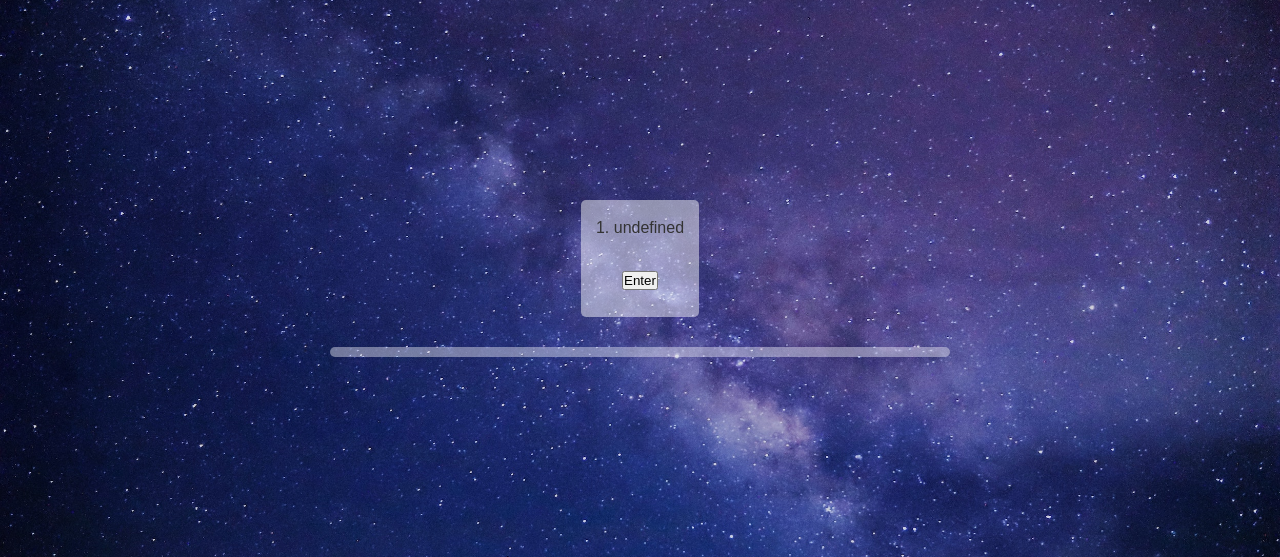
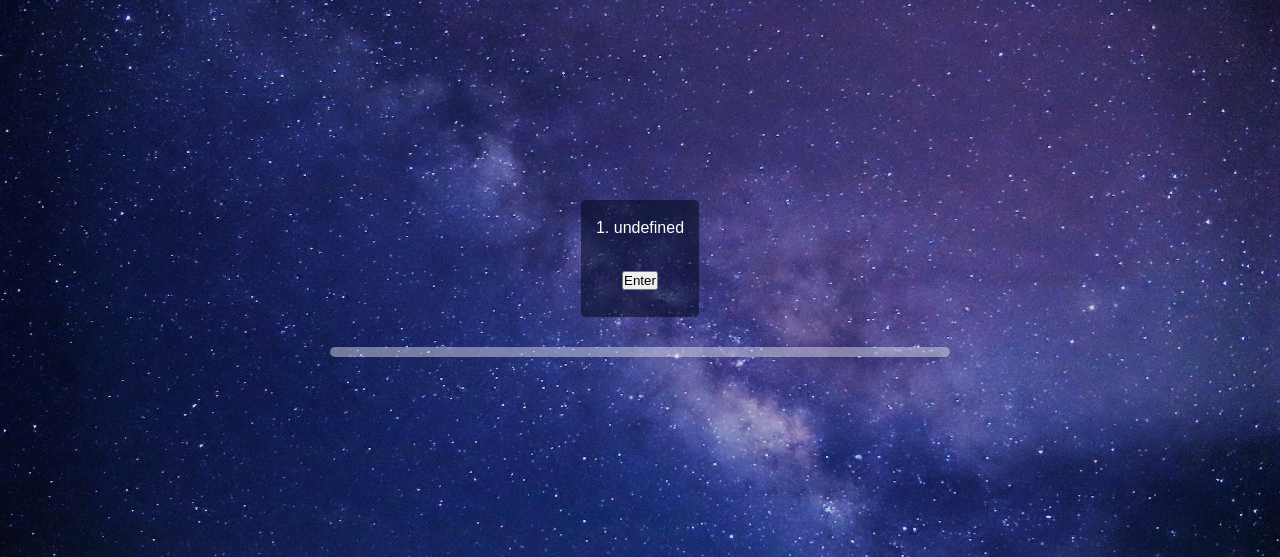
Before and after one commit to Themba47/refocus_app, a Flask app: template templates/index.html in a window 1280 px wide. Shown: the part 133-690 px from the top of the page. Run offline with Flask 3, Linux system fonts and the light colour scheme; the template is opened without the code that fills it: most values are stand-ins (such as "Sample title", 1, 10 or a date in 2020); some libraries are stand-ins or nearby versions.

Commit message:
goodnight

```diff
--- a/templates/index.html
+++ b/templates/index.html
@@ -78,7 +78,7 @@
 
         /* Question content styling */
         .questionnaire {
-            background-color: #ffffff79;
+            background-color: #030a2191;
             border-radius: 5px;
             text-align: center;
             width: 100%;
@@ -89,6 +89,7 @@
             padding: 15px;
             border-radius: 5px;
             margin-bottom: 10px;
+            color: #fff;
 
         }
 
@@ -206,7 +207,7 @@
 
         function downloadAiPdf() {
             createPDFWithStyledParagraph(ai_response)
-            // questionDiv.innerHTML = '<p>Looking to implement a survey like this one with AI capabilities like text extraction and form summary into your organisation lets get in touch. <a href="https://www.moloai.com">here</a></p>'
+            questionDiv.innerHTML = '<p>Looking to implement a survey like this one with AI capabilities like text extraction and form summary into your organisation lets get in touch. <a href="https://www.moloai.com">here</a></p>'
         }
 
         function getNextQtn(index) {
```
